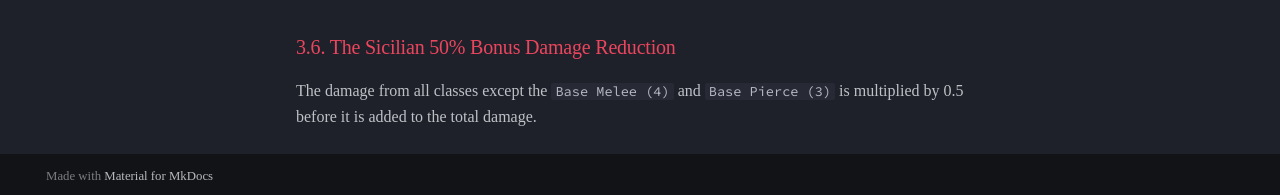
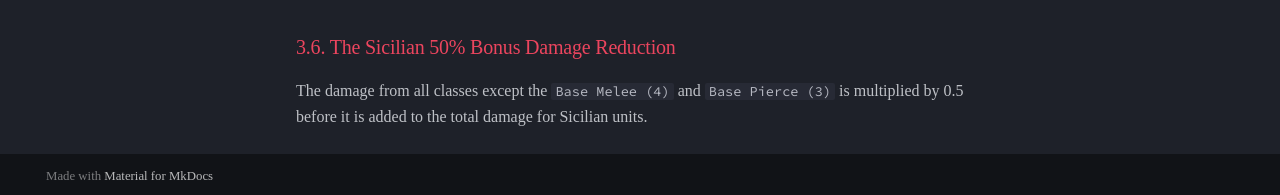
Before and after one commit to Divy1211/AoE2DE_UGC_Guide, an MkDocs documentation site: the page built from docs/general/damage_calculation.md, in a window 1280 px wide and 900 px high, scrolled down 6504 px. Shown: the part 702-897 px from the top of the window. Built offline with MkDocs 1.6.1 and Material for MkDocs 9.7.7, drawn with Linux system fonts in a browser that asks for light colours; comment, search, counter and statistics services are not loaded.

```diff
--- a/docs/general/damage_calculation.md
+++ b/docs/general/damage_calculation.md
@@ -246,4 +246,4 @@
 
 ### 3.6. The Sicilian 50% Bonus Damage Reduction
 
-The damage from all classes except the `Base Melee (4)` and `Base Pierce (3)` is multiplied by 0.5 before it is added to the total damage.
+The damage from all classes except the `Base Melee (4)` and `Base Pierce (3)` is multiplied by 0.5 before it is added to the total damage for Sicilian units.
```
